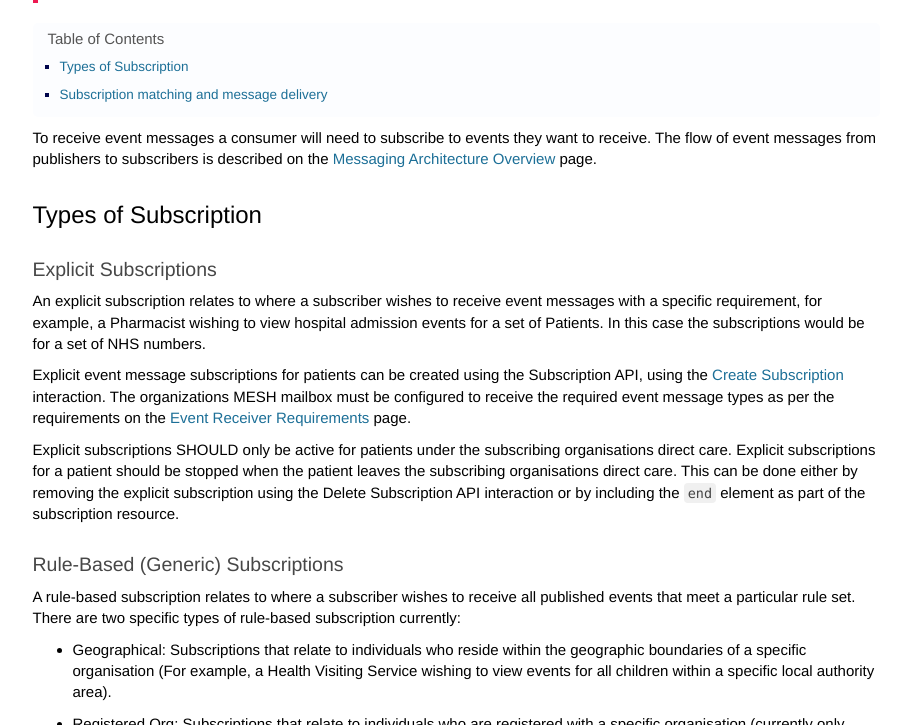
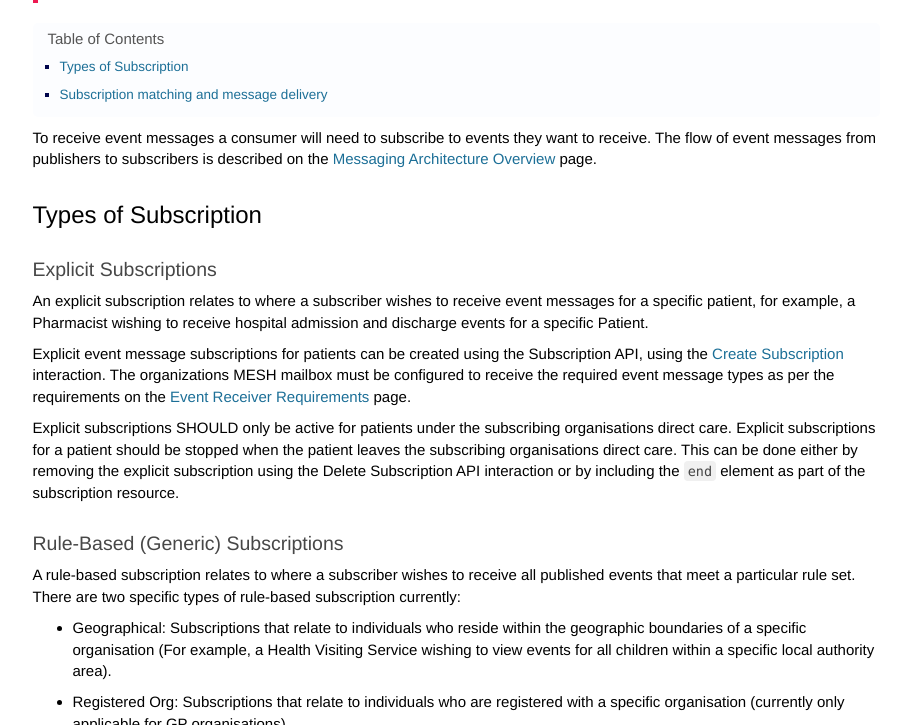
Before and after one commit to nhsconnect/Events-Management, a Jekyll site: the page built from pages/subscriptions/explore_subscriptions.md, in a window 1280 px wide and 900 px high, cut to the strip 175-900 px from the top of the window. Shown: the whole strip, without its empty margins (330-1236 px from the left). Built offline with Jekyll 4.4.1, drawn with Linux system fonts in a browser that asks for light colours; nearby versions of some CDN libraries; comment, search, counter and statistics services are not loaded.

Commit message:
Updated based on DDC feedback

```diff
--- a/pages/subscriptions/explore_subscriptions.md
+++ b/pages/subscriptions/explore_subscriptions.md
@@ -14,7 +14,7 @@ To receive event messages a consumer will need to subscribe to events they want
 
 ### Explicit Subscriptions ###
 
-An explicit subscription relates to where a subscriber wishes to receive event messages with a specific requirement, for example, a Pharmacist wishing to view hospital admission events for a set of Patients. In this case the subscriptions would be for a set of NHS numbers.
+An explicit subscription relates to where a subscriber wishes to receive event messages for a specific patient, for example, a Pharmacist wishing to receive hospital admission and discharge events for a specific Patient.
 
 Explicit event message subscriptions for patients can be created using the Subscription API, using the [Create Subscription](explore_create_subscription.html) interaction. The organizations MESH mailbox must be configured to receive the required event message types as per the requirements on the [Event Receiver Requirements](receiver_requirements.html#mesh-mailbox-configuration) page.
 
```
Also changed, not shown: index.md (+1 -1 lines).
